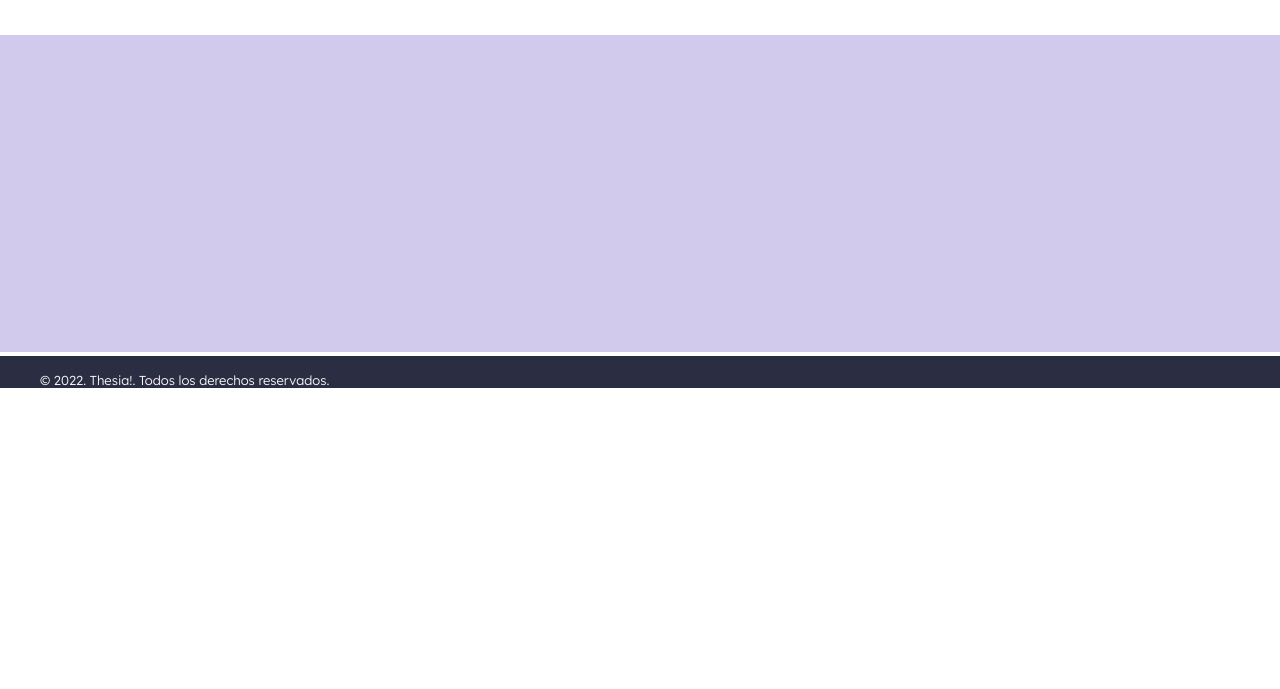
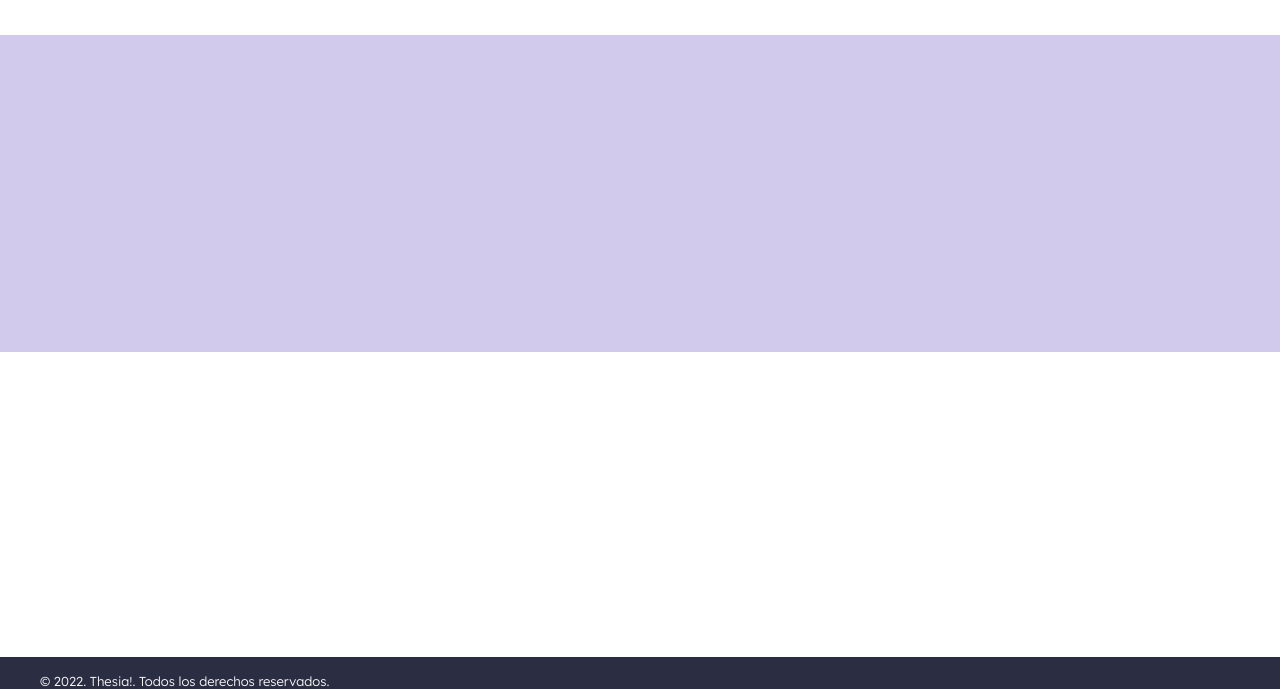
Before and after one commit to marucian/THS-SASS, a plain HTML site: page pages/hablemos.html in a window 1280 px wide. Shown: the part 258-947 px from the top of the page. Before the commit the page ends 800 px from the top, so only its background shows below. Drawn offline with nearby package versions, Linux system fonts and the light colour scheme; files whose address does not match are found by name.

Commit message:
Arregle Hablemos

```diff
--- a/css/style.css
+++ b/css/style.css
@@ -379,7 +379,7 @@ h2, p, h3, h4, a {
 .grillaHablemos {
   display: grid;
   grid-template-columns: 0.1fr 1fr 1fr 0.1fr;
-  grid-template-rows: 90px 0.2fr 1fr 0.15fr;
+  grid-template-rows: 90px 0.2fr 4fr 0.15fr;
   gap: 0px 0px;
   grid-auto-flow: row;
   grid-template-areas: "header header header header"
--- a/scss/Elementos/_hablemos.scss
+++ b/scss/Elementos/_hablemos.scss
@@ -2,7 +2,7 @@
 .grillaHablemos {
     display: grid;
     grid-template-columns: 0.1fr 1fr 1fr 0.1fr;
-    grid-template-rows: 90px 0.2fr 1fr 0.15fr;
+    grid-template-rows: 90px 0.2fr 4fr 0.15fr;
     gap: 0px 0px;
     grid-auto-flow: row;
     grid-template-areas:
```
